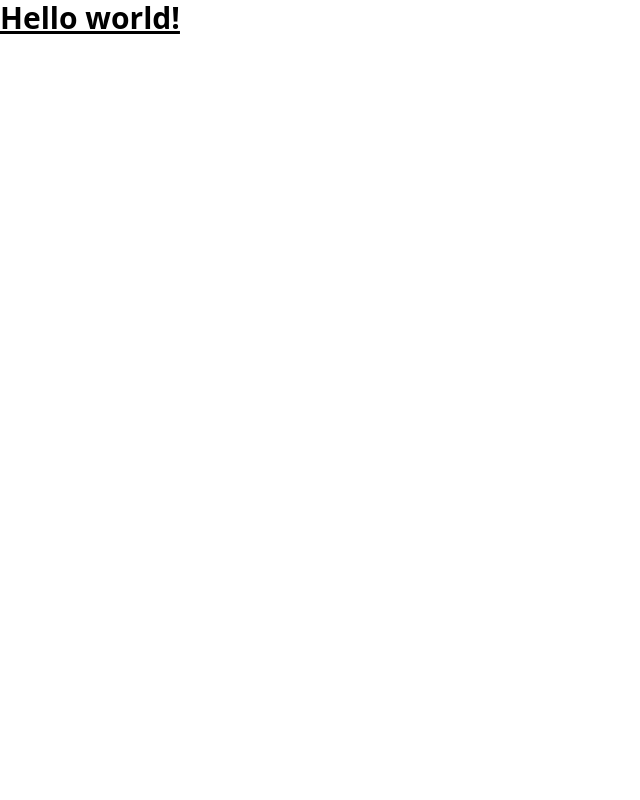
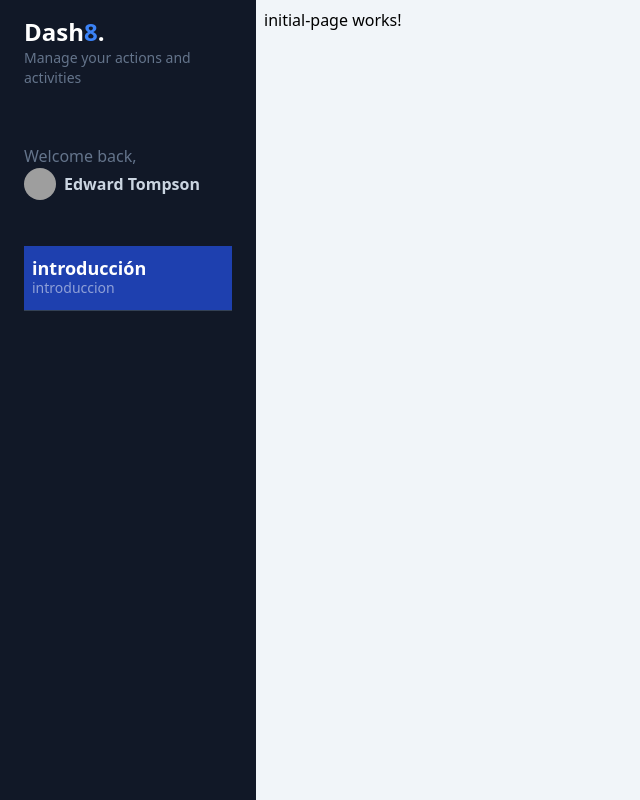
Before and after one commit to Zensi77/landing-twdcss, an Angular app: page /introduccion in a window 1280 px wide. Before the commit this address led to /. Shown: the whole page, without its empty margins (0-640 px from the left). Built offline with nearby package versions, Linux system fonts and the light colour scheme; grey boxes are pictures that could not be loaded.

Commit message:
barra lateral, comenzar el enriamiento y estructurar la pagina

```diff
--- a/src/app/app.component.html
+++ b/src/app/app.component.html
@@ -1,3 +1 @@
-<h1 class="text-3xl font-bold underline">
-  Hello world!
-</h1>
+<router-outlet></router-outlet>
--- a/src/app/app.routes.ts
+++ b/src/app/app.routes.ts
@@ -1,3 +1,16 @@
 import { Routes } from '@angular/router';
 
-export const routes: Routes = [];
+export const routes: Routes = [
+  {
+    path: '',
+    title: 'inicio',
+    loadComponent: () => import('./dashboard/dashboard.component').then(m => m.DashboardComponent),
+    children: [
+      {
+        path: 'introduccion',
+        title: 'introducción',
+        loadComponent: () => import('./dashboard/pages/initial-page/initial-page.component').then(m => m.InitialPageComponent),
+      }
+    ]
+  }
+];
--- /dev/null
+++ b/src/app/dashboard/dashboard.component.html
@@ -0,0 +1,16 @@
+<div
+  class="flex bg-slate-100 text-black overflow-y-scroll w-screen h-screen antialiased  selection:bg-blue-600 selection:text-white"
+>
+  <div class="flex relative w-screen">
+
+    <sheared-side-menu></sheared-side-menu>
+
+    <div class="text-black px-2 mt-2 w-full">
+      <router-outlet></router-outlet>
+    </div>
+
+
+
+
+  </div>
+</div>
--- /dev/null
+++ b/src/app/dashboard/pages/initial-page/initial-page.component.html
@@ -0,0 +1 @@
+<p>initial-page works!</p>
--- /dev/null
+++ b/src/app/shared/components/sidemenu/sidemenu.component.ts
@@ -0,0 +1,22 @@
+import { CommonModule } from '@angular/common';
+import { Component } from '@angular/core';
+import { RouterModule } from '@angular/router';
+
+import { routes } from '../../../app.routes';
+
+@Component({
+  standalone: true,
+  selector: 'sheared-side-menu',
+  imports: [CommonModule, RouterModule],
+  templateUrl: './sidemenu.component.html',
+  styles: ``
+})
+export class SidemenuComponent {
+
+  public menuItems = routes
+    .map((route) => route.children ?? [])
+    .flat()
+    .filter((route) => route && route.path)
+    .filter((route) => !route.path?.includes(':'));
+
+}
--- a/src/app/shared/sidemenu/sidemenu.component.ts
+++ /dev/null
@@ -1,11 +0,0 @@
-import { Component } from '@angular/core';
-
-@Component({
-  standalone: true,
-  imports: [],
-  templateUrl: './sidemenu.component.html',
-  styles: ``
-})
-export class SidemenuComponent {
-
-}
```
Also changed, not shown: src/app/dashboard/dashboard.component.ts (added, +14 -0 lines), src/app/dashboard/pages/initial-page/initial-page.component.ts (added, +12 -0 lines), src/app/dashboard/dashboard.component.scss (added), src/app/dashboard/pages/initial-page/initial-page.component.scss (added), src/app/shared/components/sidemenu/sidemenu.component.html (renamed from src/app/shared/sidemenu/sidemenu.component.html), 2 other files (tests, documents, lock files or other folders).
